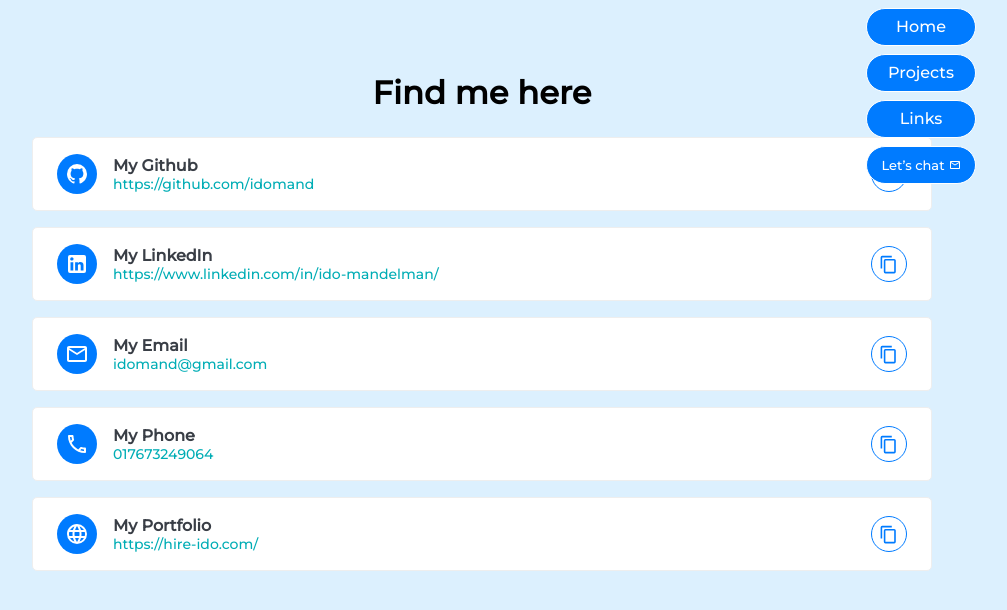
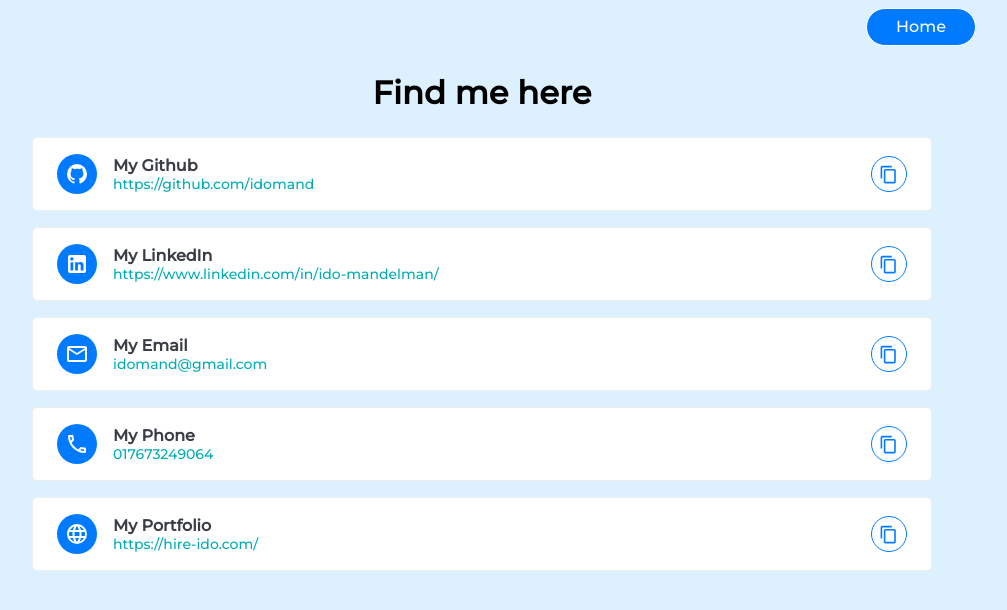
Before and after one commit to idomand/portofilo, a React (Vite) app: page /links in a window 1280 px wide. Shown: the top 610 px of the page, without its empty margins (158-1165 px from the left). Built offline with nearby package versions, Linux system fonts and the light colour scheme; a web font is replaced by a local one.

Commit message:
Update Navbar component to conditionally render links and email based on current page

```diff
--- a/src/Components/Navbar.tsx
+++ b/src/Components/Navbar.tsx
@@ -1,18 +1,25 @@
 import styled from "styled-components";
-import { Link } from "react-router-dom";
+import { Link, useLocation } from "react-router-dom";
 import Icon from "@mdi/react";
 import { mdiEmailOutline } from "@mdi/js";
 
 export default function Navbar() {
+  const { pathname } = useLocation();
+  const isLinksPage = pathname === "/links";
+
   return (
     <NavbarWrapper>
       <NavLink to="/">Home</NavLink>
+      {!isLinksPage && (
+        <>
           <NavLink to="/projects">Projects</NavLink>
           <NavLink to="/links">Links</NavLink>
           <EmailLink2 href="mailto:idomand@gmail.com" target="_blank">
             <span>Let’s chat</span>
             <Icon path={mdiEmailOutline} size={0.5} />
           </EmailLink2>
+        </>
+      )}
     </NavbarWrapper>
   );
 }
```
Lines whose indentation alone changed are shown as unchanged.
